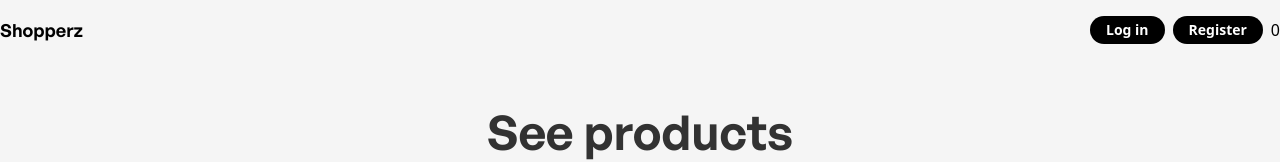
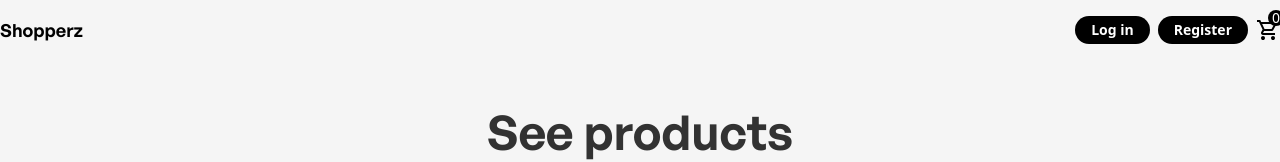
Before and after one commit to tamasstephen/kadaStore, a React (Vite) app: page / in a window 1280 px wide. Shown: the top 162 px of the page. Built offline with nearby package versions, Linux system fonts and the light colour scheme; no server answers.

Commit message:
feat: Add cart icon

```diff
--- a/src/components/NavBar.tsx
+++ b/src/components/NavBar.tsx
@@ -1,3 +1,4 @@
+/// <reference types="vite-plugin-svgr/client" />
 import { selectCartAmount } from "../store/features/cartSlice";
 import { useSelector } from "react-redux";
 import { Outlet, Link, useNavigate } from "react-router-dom";
@@ -11,6 +12,7 @@ import {
 import { useEffect } from "react";
 import { onAuthStateChanged, signOut } from "firebase/auth";
 import { auth } from "../firebase";
+import Cart from "../assets/shopping_cart.svg?react";
 
 export const NavBar = () => {
   const cartItemAmount = useSelector(selectCartAmount);
@@ -64,9 +66,14 @@ export const NavBar = () => {
                 </button>
               </>
             )}
-            <p>
-              <Link to="/cart">{cartItemAmount}</Link>
-            </p>
+            <div className="relative">
+              <Link to="/cart">
+                <Cart />
+                <p className="absolute -top-2 -right-1 rounded-full bg-black text-white w-4 h-4 flex justify-center items-center text-sm">
+                  {cartItemAmount}
+                </p>
+              </Link>
+            </div>
           </div>
         </div>
       </div>
--- a/src/store/features/cartSlice.ts
+++ b/src/store/features/cartSlice.ts
@@ -23,7 +23,6 @@ export const cartSlice = createSlice({
   reducers: {
     addToCart: (state, action: PayloadAction<Product>) => {
       const { id } = action.payload;
-      console.log(action.payload);
       if (state.items[id]) {
         state.items[id].quantity += 1;
       } else {
```
Also changed, not shown: src/assets/shopping_cart.svg (added).
